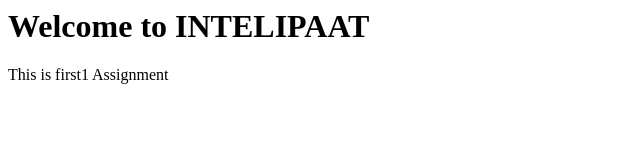
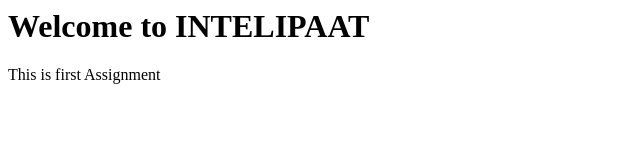
Before and after one commit to vsreekanthreddy/jenkins, a plain HTML site: page text.html in a window 1280 px wide. Shown: the full height of the page, 0-640 px from the left. Drawn offline with Linux system fonts and the light colour scheme.

Commit message:
second commit

```diff
--- a/text.html
+++ b/text.html
@@ -3,7 +3,7 @@
 <body>
 
 <h1> Welcome to INTELIPAAT </h1>
-<p> This is first1 Assignment </p>
+<p> This is first Assignment </p>
 
 </body>
 </html>
```
